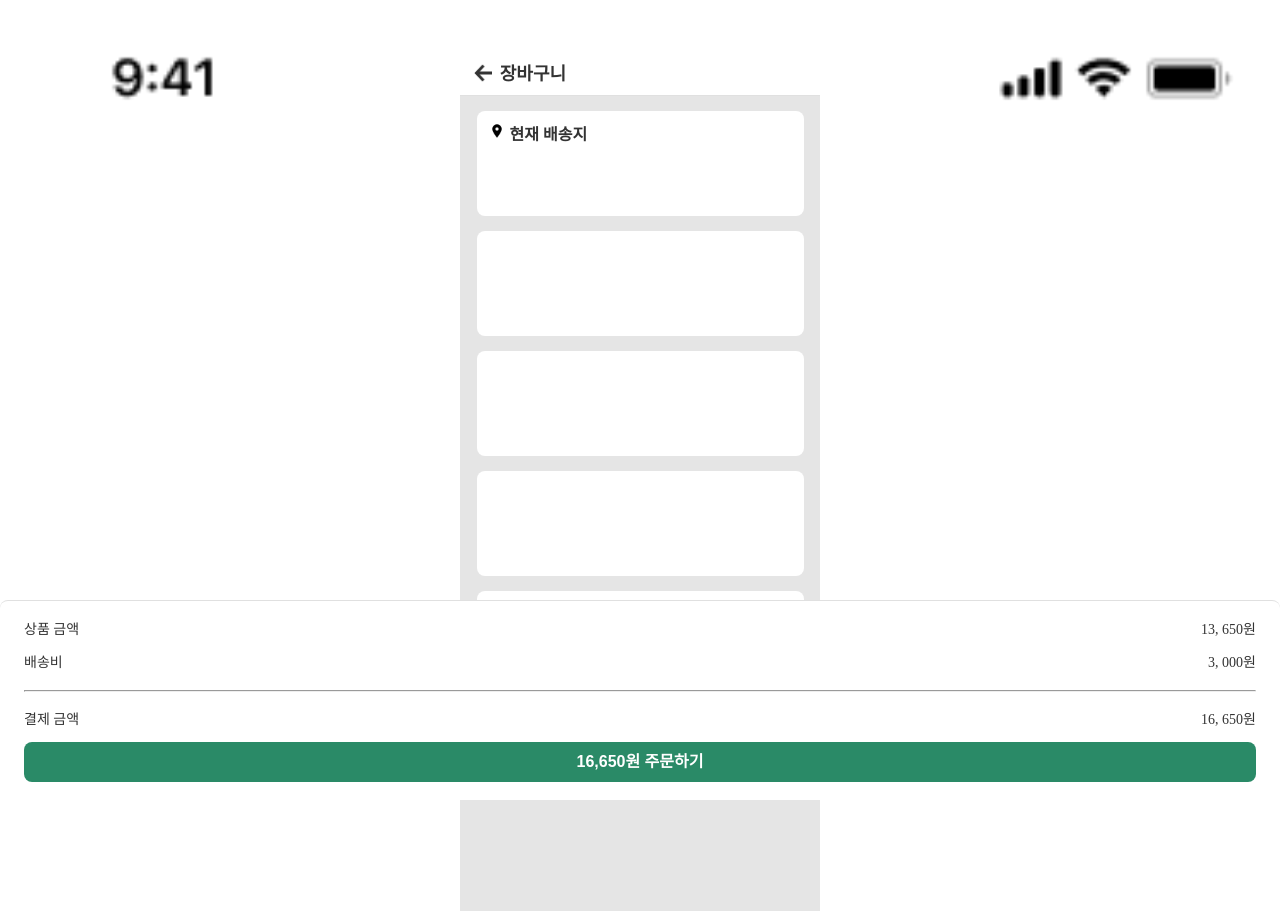
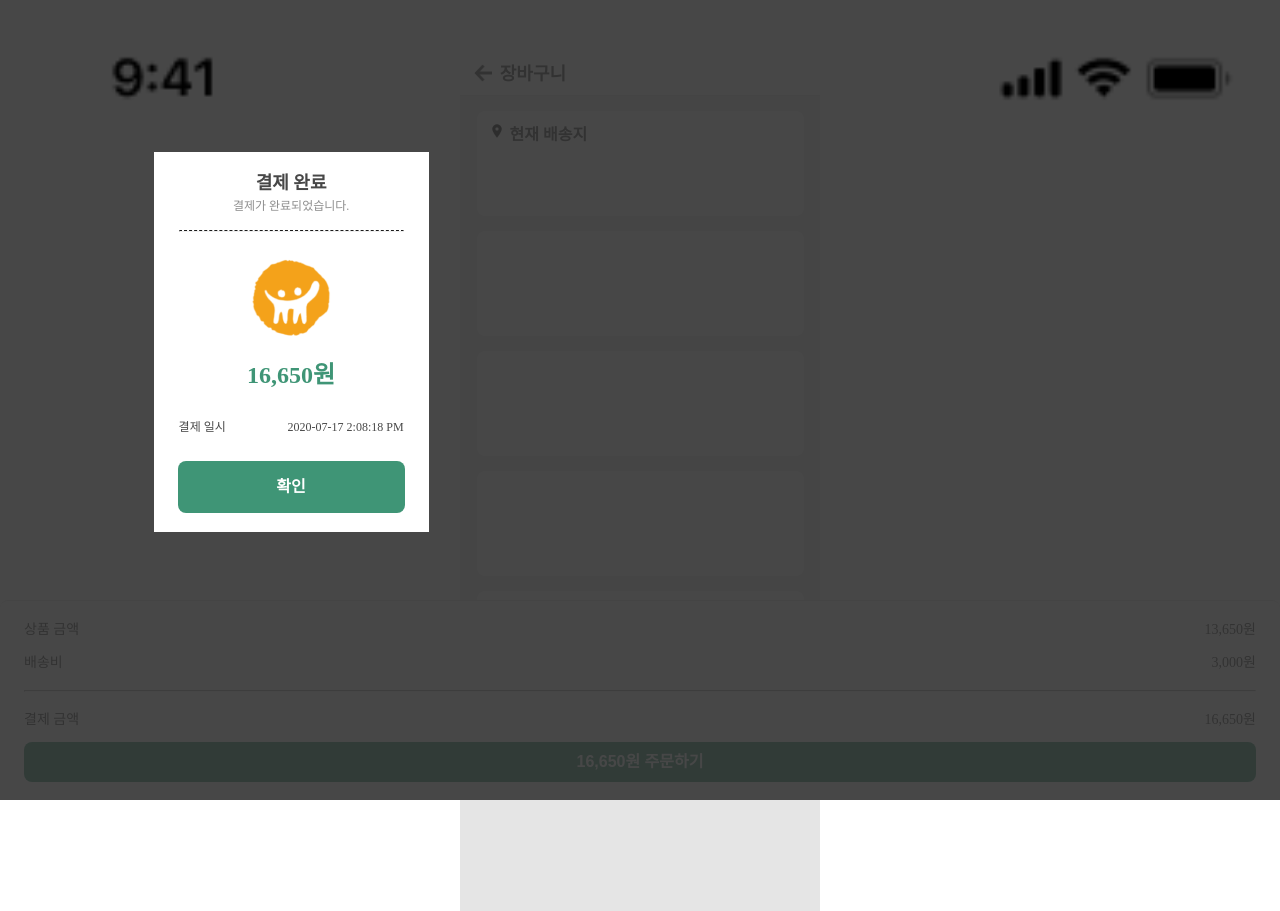
Before and after one commit to 2020-angelhack-SOS-team-front/front, a React (Create React App) app: page /cart in a window 1280 px wide. Both pictures are taken after a click on the button "16,650원 주문하기". Built offline with nearby package versions, Linux system fonts and the light colour scheme.

Commit message:
feat: Implement Purchase Complete Modal

```diff
--- /dev/null
+++ b/src/components/cart/PurchaseModal/PurchaseModalStyle.tsx
@@ -0,0 +1,82 @@
+import styled from 'styled-components'
+
+export const Wrapper = styled.div`
+    width: 275px;
+    height: 380px;
+    display: flex;
+    flex-direction: column;
+    align-items: center;
+    position: fixed;
+    top: 19%;
+    left: 12%;
+    background-color: white;
+    z-index: 1;
+    padding: 18px 25px 15px 25px;
+`
+
+export const Background = styled.div`
+  width: 100%;
+  height: 100%;
+  position: fixed;
+  top: 0;
+  left: 0;
+  background: #333333;
+  opacity: 0.9;
+`
+
+export const Title = styled.h1`
+  font-weight: bold;
+  font-size: 18px;
+  line-height: 27px;
+  color: #333333;
+`
+
+export const SubTitle = styled.h2`
+  font-weight: normal;
+  font-size: 12px;
+  line-height: 18px;
+  color: #828282;
+`
+export const Hr = styled.hr`
+    width: 100%;
+    border-top: 1px dashed #000000;
+    margin-top: 15px;
+`
+
+export const MarketImg = styled.img`
+  width: 80px;
+  height: 80px;
+  margin: 20px 0;
+`
+
+export const FinalPrice = styled.p`
+  font-weight: bold;
+  font-size: 24px;
+  line-height: 36px;
+  color: #2A8A67;
+`
+
+export const PurchaseDateWrapper = styled.div`
+  width: 100%;
+  display: flex;
+  justify-content: space-between;
+  margin: 25px 0;
+`
+
+export const DateValue = styled.span`
+  font-weight: normal;
+  font-size: 12px;
+  line-height: 18px;
+`
+
+export const ExitBtn = styled.button`
+  width: 227px;
+  height: 52px;
+  background: #2A8A67;
+  border: none;
+  border-radius: 8px;
+  font-weight: bold;
+  font-size: 16px;
+  line-height: 24px;
+  color: white;
+`
--- /dev/null
+++ b/src/components/cart/PurchaseModal/index.tsx
@@ -0,0 +1,41 @@
+import React, { useEffect } from 'react'
+import * as S from './PurchaseModalStyle'
+import { Link } from 'react-router-dom'
+
+interface PurchaseModalProps {
+  finalPrice: number
+}
+
+const PurchaseModal = ({ finalPrice }: PurchaseModalProps) => {
+  const date = new Date().toISOString().slice(0, 10);
+  const time = new Date(Date.now()).toLocaleTimeString();
+
+
+  useEffect(() => {
+    document.body.style.overflow = 'hidden';
+    return () => {
+      document.body.style.overflow = 'unset';
+    }
+  }, [])
+
+  return (
+    <S.Background>
+      <S.Wrapper>
+        <S.Title>결제 완료</S.Title>
+        <S.SubTitle>결제가 완료되었습니다.</S.SubTitle>
+        <S.Hr />
+        <S.MarketImg src={"/images/purchase_market_img.png"} />
+        <S.FinalPrice>{finalPrice.toLocaleString()}원</S.FinalPrice>
+        <S.PurchaseDateWrapper>
+          <S.DateValue>결제 일시</S.DateValue>
+          <S.DateValue>{date.concat(` ${time}`)}</S.DateValue>
+        </S.PurchaseDateWrapper>
+        <Link to="/">
+          <S.ExitBtn>확인</S.ExitBtn>
+        </Link>
+      </S.Wrapper>
+    </S.Background>
+  )
+}
+
+export default PurchaseModal
--- a/src/components/cart/index.tsx
+++ b/src/components/cart/index.tsx
@@ -1,17 +1,19 @@
-import React, { useContext } from 'react'
+import React, { useState, useContext } from 'react'
 import * as S from './CartStyle'
 import UserDataContext from '../../store/UserData'
 import { RouteComponentProps } from 'react-router-dom';
+import PurchaseModal from './PurchaseModal'
 
 interface Props extends RouteComponentProps { }
 
+// TODO: userData 에서 cart와 배송지 정보 가져오기
 const Cart = ({ history }: Props) => {
-    // TODO: userData 에서 cart와 배송지 정보 가져오기
+    const [isOpenModal, setIsOpenModal] = useState(false)
     const context = useContext(UserDataContext)
     const { data: shipInfo } = context
 
-    console.log(shipInfo)
-
+    const itemsPrice = 13650
+    const finalPrice = itemsPrice + 3000
 
     return (
         <>
@@ -39,19 +41,20 @@ const Cart = ({ history }: Props) => {
                 <S.PurchaseInfo>
                     <S.PurchaseRow>
                         <S.PurchaseVal>상품 금액</S.PurchaseVal>
-                        <S.PurchaseVal>{"13, 650"}원</S.PurchaseVal>
+                        <S.PurchaseVal>{itemsPrice.toLocaleString()}원</S.PurchaseVal>
                     </S.PurchaseRow>
                     <S.PurchaseRow>
                         <S.PurchaseVal>배송비</S.PurchaseVal>
-                        <S.PurchaseVal>{"3, 000"}원</S.PurchaseVal>
+                        <S.PurchaseVal>3,000원</S.PurchaseVal>
                     </S.PurchaseRow>
                     <S.Hr />
                     <S.PurchaseRow>
                         <S.PurchaseVal>결제 금액</S.PurchaseVal>
-                        <S.PurchaseVal>{"16, 650"}원</S.PurchaseVal>
+                        <S.PurchaseVal>{finalPrice.toLocaleString()}원</S.PurchaseVal>
                     </S.PurchaseRow>
-                    <S.PurchaseBtn>16,650원 주문하기</S.PurchaseBtn>
+                    <S.PurchaseBtn onClick={() => setIsOpenModal(true)}>{finalPrice.toLocaleString()}원 주문하기</S.PurchaseBtn>
                 </S.PurchaseInfo>
+                {isOpenModal && <PurchaseModal finalPrice={finalPrice} />}
             </S.Wrapper>
         </>
     )
```
Also changed, not shown: public/images/purchase_market_img.png (added).
